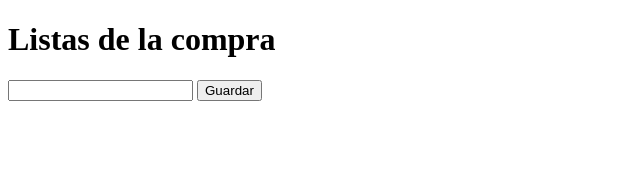
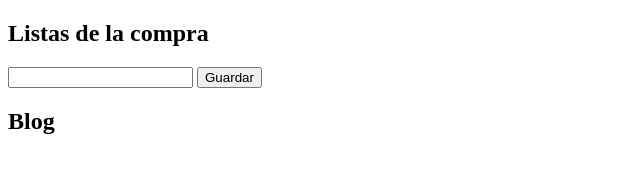
Before and after one commit to victoria-pr/blog_js, a plain HTML site: page index.html in a window 1280 px wide. Shown: the whole page, without its empty margins (0-640 px from the left). Drawn offline with Linux system fonts and the light colour scheme.

Commit message:
primeros pasos blog

```diff
--- a/index.html
+++ b/index.html
@@ -6,7 +6,7 @@
     <meta name="viewport" content="width=device-width, initial-scale=1.0">
     <title>Document</title>
     <link rel="stylesheet" href="https://cdnjs.cloudflare.com/ajax/libs/font-awesome/4.7.0/css/font-awesome.min.css">
-    <script defer src="../listacompra/lista.js"></script>
+
     <style>
         .important {
             background-color: lightsalmon;
@@ -19,12 +19,20 @@
     </style>
 </head>
 <body>
-    <h1>Listas de la compra</h1>
-    <input type="text" id="input">
-    <button id="guardar">Guardar</button>
-    <ul id="lista">
+    <section id="seccion_lista">
+        <h1>Listas de la compra</h1>
+        <input type="text" id="input">
+        <button id="guardar">Guardar</button>
+        <ul id="lista">
+        </ul>
+    <script defer src="../listacompra/lista.js"></script>
+    </section>
+    <section id="seccion_blog">
+        <h1>Blog</h1>
+    </section>
 
-    </ul>
+
+
 
 </body>
 </html>
```
